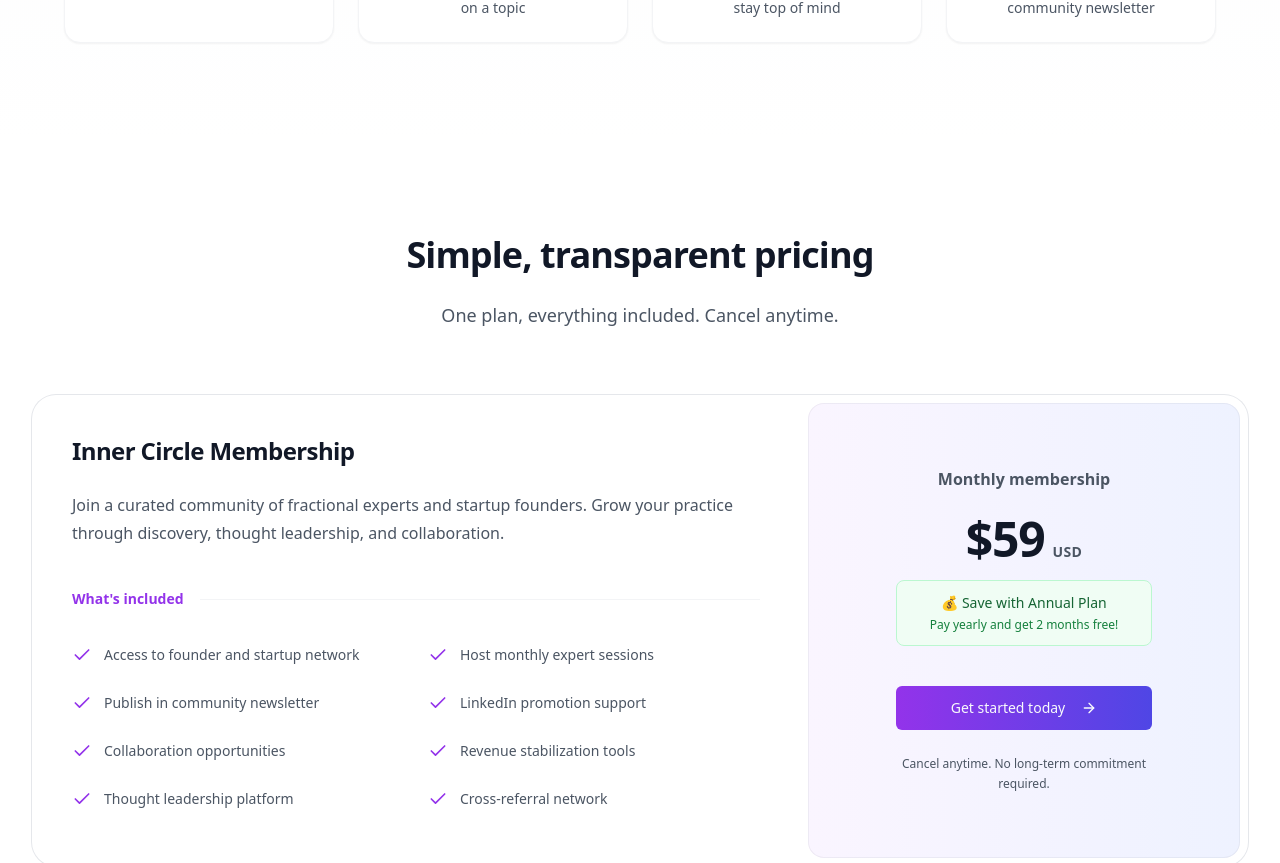
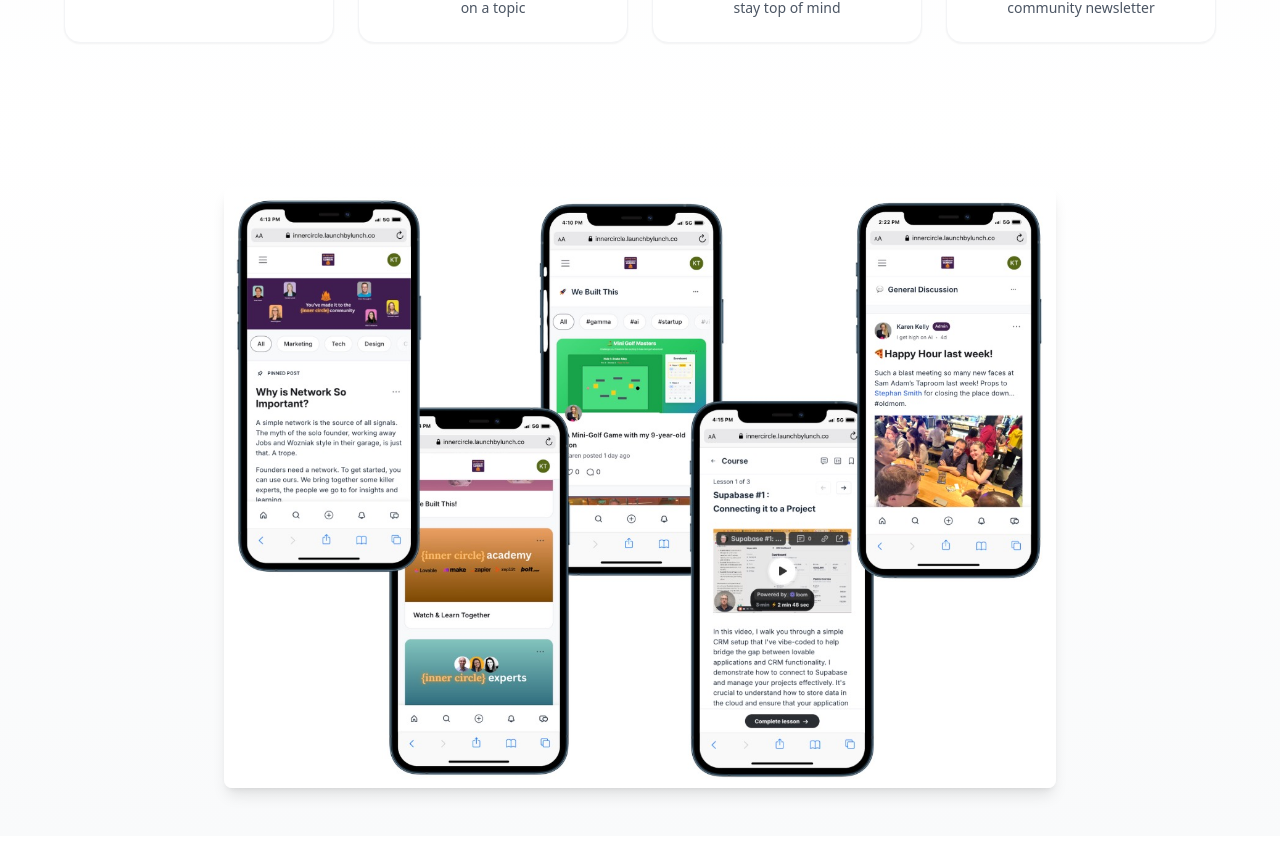
Before and after one commit to Low-Code-Cookbook/lbl-fractional-landing, a React (Vite) app: page / in a window 1280 px wide. Shown: the part 2151-3014 px from the top of the page. Built offline with nearby package versions, Linux system fonts and the light colour scheme.

Commit message:
Add image below "How It Works" section
Added an image below the four steps in the "How It Works" section.

```diff
--- a/src/pages/Index.tsx
+++ b/src/pages/Index.tsx
@@ -11,6 +11,20 @@ const Index = () => {
       <Hero />
       <ValuePropositions />
       <HowItWorks />
+
+      {/* Image section between How It Works and Pricing */}
+      <section className="py-12 bg-gradient-to-b from-white to-gray-50">
+        <div className="mx-auto max-w-4xl px-6 lg:px-8">
+          <div className="flex justify-center">
+            <img
+              src="/lovable-uploads/4ebd6774-8380-4258-969f-5199ddc19202.png"
+              alt="Inner Circle Community Mobile Views"
+              className="w-full h-auto max-w-4xl rounded-lg shadow-lg"
+            />
+          </div>
+        </div>
+      </section>
+
       <Pricing />
       <Footer />
     </div>
```
Also changed, not shown: public/lovable-uploads/4ebd6774-8380-4258-969f-5199ddc19202.png (added).
